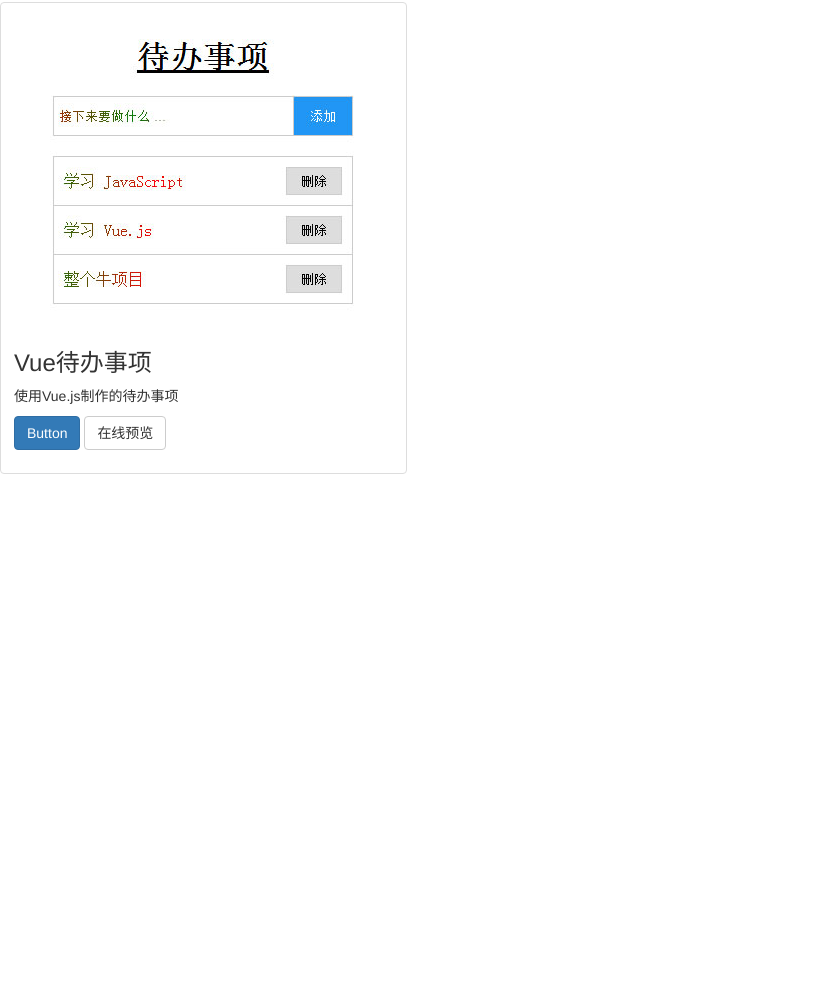
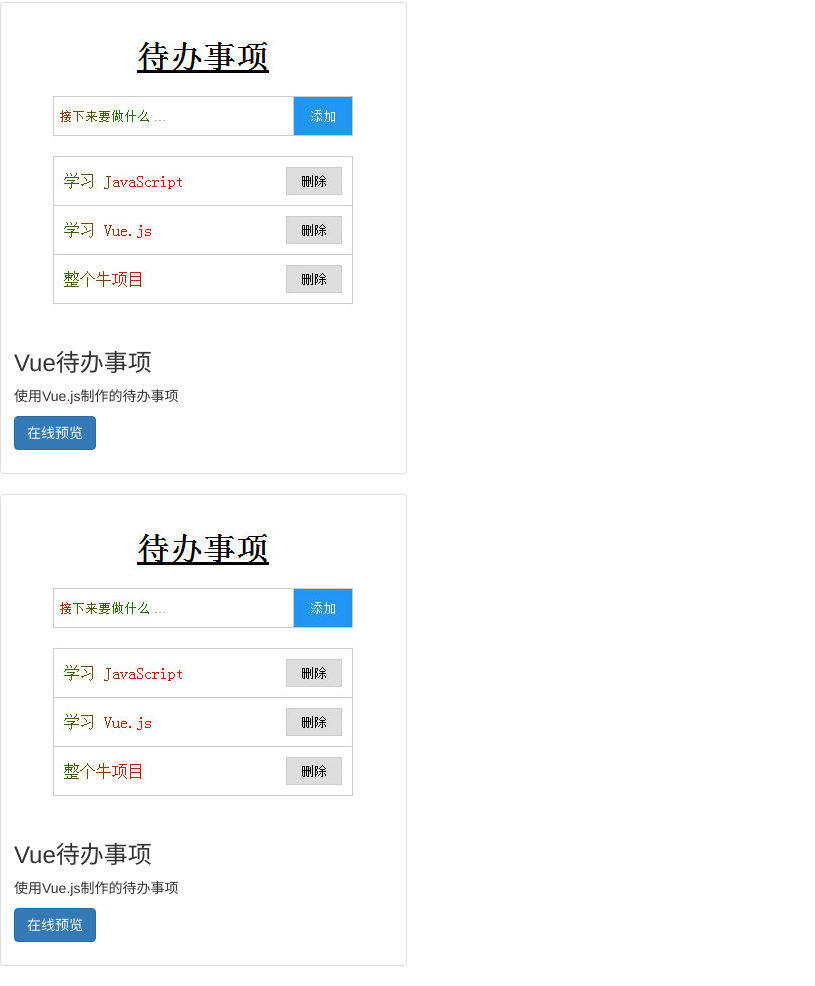
Before and after one commit to shilitaohualj/shilitaohualj.github.io, a plain HTML site: page index.html in a window 1280 px wide. Shown: the part 68-1054 px from the top of the page, without its empty margins (0-815 px from the left). Before the commit the page ends 800 px from the top, so only its background shows below. Drawn offline with nearby package versions, Linux system fonts and the light colour scheme.

Commit message:
修改的

```diff
--- a/index.html
+++ b/index.html
@@ -12,7 +12,19 @@
       <div class="caption">
         <h3>Vue待办事项</h3>
         <p>使用Vue.js制作的待办事项</p>
-        <p><a href="#" class="btn btn-primary" role="button">Button</a> <a href="#" class="btn btn-default" role="button">在线预览</a></p>
+        <p><a href="img/vuetodo.jpg" class="btn btn-primary" role="button">在线预览</a>
+      </div>
+    </div>
+  </div>
+</div>
+<div class="row">
+  <div class="col-sm-6 col-md-4">
+    <div class="thumbnail">
+      <img src="img/vuetodo.jpg" alt="...">
+      <div class="caption">
+        <h3>Vue待办事项</h3>
+        <p>使用Vue.js制作的待办事项</p>
+        <p><a href="img/vuetodo.jpg" class="btn btn-primary" role="button">在线预览</a>
       </div>
     </div>
   </div>
```
